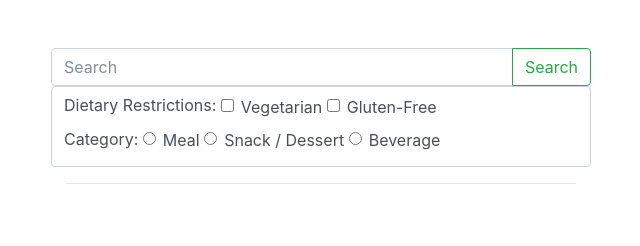
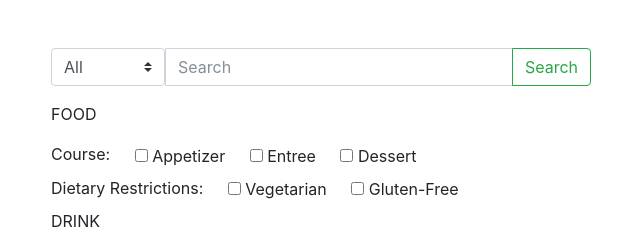
Before and after one commit to matthewrr/arena, a Django app: page /search/ in a window 1280 px wide. Shown: the top 246 px of the page, without its empty margins (319-959 px from the left). Run offline with Django 3.2, Linux system fonts and the light colour scheme; data comes from the database, SQL or seed files in the repository; some libraries are stand-ins or nearby versions.

Commit message:
Add additional front-end food and beverage filtering

```diff
--- a/products/models.py
+++ b/products/models.py
@@ -17,6 +17,18 @@ import django_filters
 from locations.models import Location
 
 from arena.utils import unique_slug_generator
+
+CATEGORIES = [
+    ('food', 'Food'),
+    ('beverage','Beverage'),
+]
+
+SUBCATEGORIES = [
+    ('meal', 'Meal'),
+    ('snack', 'Snack'),
+    ('alcoholic','Alcoholic'),
+    ('non-alcoholic', 'Non-Alcoholic'),
+]
 
 def get_filename_ext(filename):
     base_name = os.path.basename(filename)
@@ -80,7 +92,8 @@ class ProductManager(models.Manager):
         return self.get_queryset().active().search(query)
 
 class Product(models.Model):
-    category = models.CharField(max_length=120, default='')
+    category = models.CharField(max_length=256, choices=CATEGORIES)
+    sub_category = models.CharField(max_length=120, default='---', choices=SUBCATEGORIES)
     title = models.CharField(max_length=120, default='')
     description = models.TextField()
     price = models.DecimalField(decimal_places=2,max_digits=5,validators=[MinValueValidator(0)],default=0)
@@ -89,6 +102,7 @@ class Product(models.Model):
     slug = models.SlugField(blank=True, unique=True)
     active = models.BooleanField(default=True)
     featured = models.BooleanField(default=False)
+    #image = models.BooleanField(default=False)
     gluten_free = models.BooleanField(default=False)
     vegetarian = models.BooleanField(default=False)
     alt_vegetarian = models.BooleanField(default=False)
--- /dev/null
+++ b/search/templates/search/snippets/checkboxes.html
@@ -0,0 +1,67 @@
+    <p>FOOD</p>
+    <a>Course: </a>
+        <div class="form-check form-check-inline">
+
+      <label class="form-check-label">
+        <input class="with-gap" type="checkbox" id="vegetarian" name="vegetarian" value="vegetarian"> Appetizer
+      </label>
+      <label class="form-check-label">
+        <input class="with-gap" type="checkbox" id="gluten_free" name="gluten_free" value="gluten_free"> Entree
+      </label>
+      <label class="form-check-label">
+        <input class="with-gap" type="checkbox" id="gluten_free" name="gluten_free" value="gluten_free"> Dessert
+      </label>
+    </div>
+
+    <div class="form-check form-check-inline">
+      <a>Dietary Restrictions: </a>
+      <label class="form-check-label">
+        <input class="with-gap" type="checkbox" id="vegetarian" name="vegetarian" value="vegetarian"> Vegetarian
+      </label>
+      <label class="form-check-label">
+        <input class="with-gap" type="checkbox" id="gluten_free" name="gluten_free" value="gluten_free"> Gluten-Free
+      </label>
+    </div>
+
+  <p>DRINK</p>
+
+
+
+    <div class="form-check form-check-inline">
+
+      <a>Category: </a>
+
+      <label class="form-check-label">
+        <input class="with-gap" type="radio" id="category" name="category" value="food"> Alcohol
+      </label>
+      <label class="form-check-label">
+        <input class="with-gap" type="radio" id="category" name="category" value="beverage"> Non-Alcohol
+      </label>
+    </div>
+
+    <div class="form-check form-check-inline">
+
+      <a>Type (If Alcohol): </a>
+
+      <label class="form-check-label">
+        <input class="with-gap" type="radio" id="category" name="category" value="food"> Beer
+      </label>
+      <label class="form-check-label">
+        <input class="with-gap" type="radio" id="category" name="category" value="beverage"> Wine & Cider
+      </label>
+      <label class="form-check-label">
+        <input class="with-gap" type="radio" id="category" name="category" value="beverage"> Hard Alcohol
+      </label>
+    </div>
+
+    <div class="form-check form-check-inline">
+
+      <a>Serving: </a>
+
+      <label class="form-check-label">
+        <input class="with-gap" type="radio" id="category" name="category" value="food"> Cup
+      </label>
+      <label class="form-check-label">
+        <input class="with-gap" type="radio" id="category" name="category" value="beverage"> Can / Bottle (gray if not beer)
+      </label>
+    </div>
--- /dev/null
+++ b/search/templates/search/snippets/query.html
@@ -0,0 +1,15 @@
+<div class="input-group mb-3">
+  <div class="input-group-prepend">
+      <select class="custom-select" id="inputGroupSelect02">
+        <option selected>All</option>
+        <option value="1">Food</option>
+        <option value="2">Beverage</option>
+      </select>
+  </div>
+
+  <input class="form-control" type="search" placeholder="Search" name="q" aria-label="Search" aria-describedby='trying' value="{{ request.GET.q }}">
+    <span class='input-group-btn'>
+      <button class="btn btn-outline-success" type="submit">Search</button>
+    </span>
+
+</div>
--- a/search/templates/search/snippets/search-form.html
+++ /dev/null
@@ -1,39 +0,0 @@
-<form method='GET' action='{% url "search:query" %}' class="form my-2 my-lg-0">
-  <div class='input-group'>
-    <input class="form-control" type="search" placeholder="Search" name="q" aria-label="Search" value="{{ request.GET.q }}">
-
-    <span class='input-group-btn'>
-      <button class="btn btn-outline-success" type="submit">Search</button>
-    </span>
-
-  </div>
-
-  <div class="form-control">
-
-    <a>Dietary Restrictions: </a>
-
-    <div class="form-check form-check-inline">
-      <label class="form-check-label">
-        <input class="form-check-input" type="checkbox" id="vegetarian" name="vegetarian" value="vegetarian"> Vegetarian
-      </label>
-      <label class="form-check-label">
-        <input class="form-check-input" type="checkbox" id="gluten_free" name="gluten_free" value="gluten_free"> Gluten-Free
-      </label>
-    </div>
-
-    <div class="form-check form-check-inline">
-
-      <a>Category: </a>
-
-      <label class="form-check-label">
-        <input class="form-check-input" type="radio" id="meal" name="category" value="meal"> Meal
-      </label>
-      <label class="form-check-label">
-        <input class="form-check-input" type="radio" id="snack" name="category" value="snack"> Snack / Dessert
-      </label>
-      <label class="form-check-label">
-        <input class="form-check-input" type="radio" id="beverage" name="category" value="beverage"> Beverage
-      </label>
-    </div>
-
-</form>
--- a/search/templates/search/view.html
+++ b/search/templates/search/view.html
@@ -9,7 +9,10 @@
       </div>
     {% else %}
       <div class='col-12 col-md-6 mx-auto py-5'>
-        {% include 'search/snippets/search-form.html' %}
+          <form method='GET' action='{% url "search:query" %}' class="form my-2 my-lg-0">
+            {% include 'search/snippets/query.html' %}
+            {% include 'search/snippets/checkboxes.html' %}
+          </form>
       </div>
      <div class='col-12'>
           <hr />
--- a/search/views.py
+++ b/search/views.py
@@ -24,7 +24,6 @@ class SearchProductView(ListView):
 
         result = Product.objects.all()
 
-
         if query:
             query_list = query.split(' ')
             print(query_list)
@@ -39,6 +38,7 @@ class SearchProductView(ListView):
         if gluten_free:
             result = result.filter(gluten_free = True)
         if category:
-            result = result.filter(category = category.title())
+            result = result.filter(category = category)
+            #result = result.filter(category = category.title())
 
         return result
```
Also changed, not shown: products/forms.py (added, +11 -0 lines), products/views.py (+10 -0 lines), search/templates/search/snippets/checkbox-form.html (deleted, +0 -14 lines), db.sqlite3, products/migrations/0015_auto_20180221_0000.py (added), products/migrations/0016_auto_20180221_0020.py (added), search/templates/search/snippets/alcohol.html (added), search/templates/search/snippets/food.html (added), templates/base/js.html (line endings or trailing spaces).
